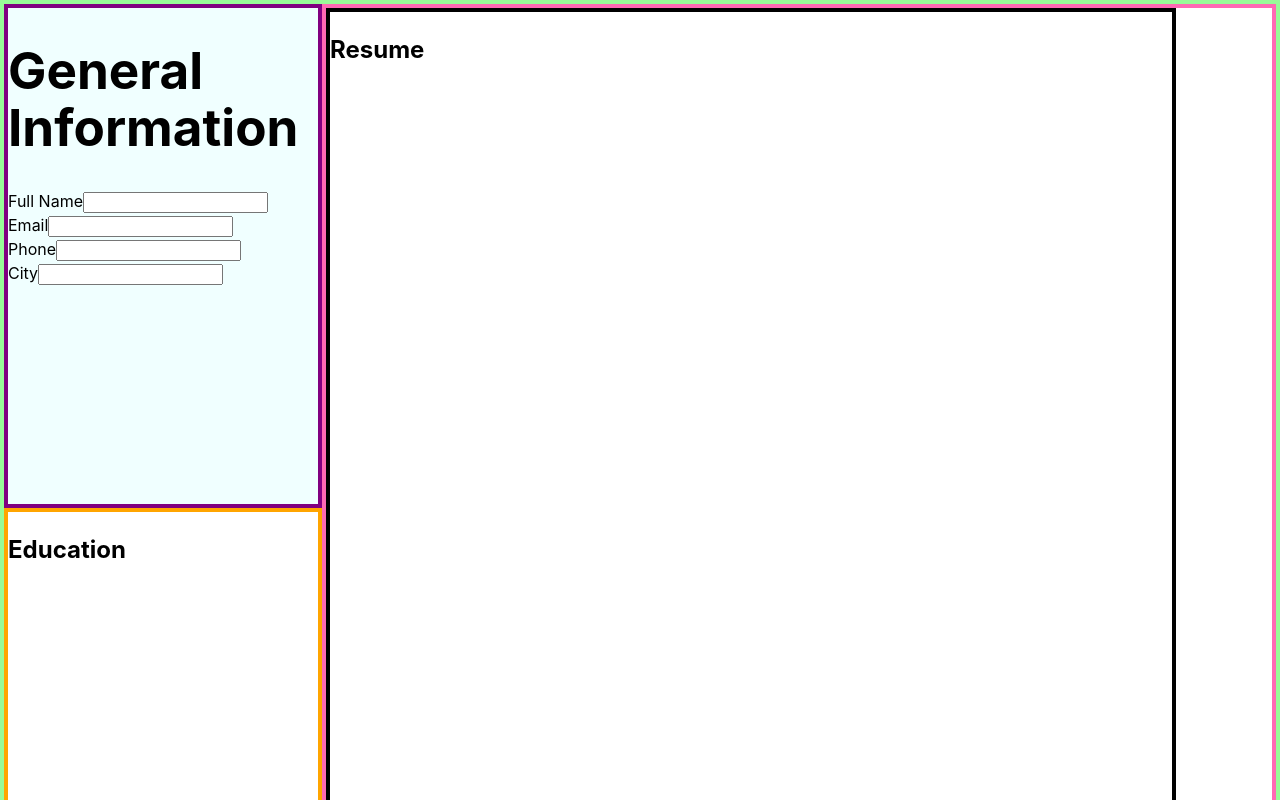
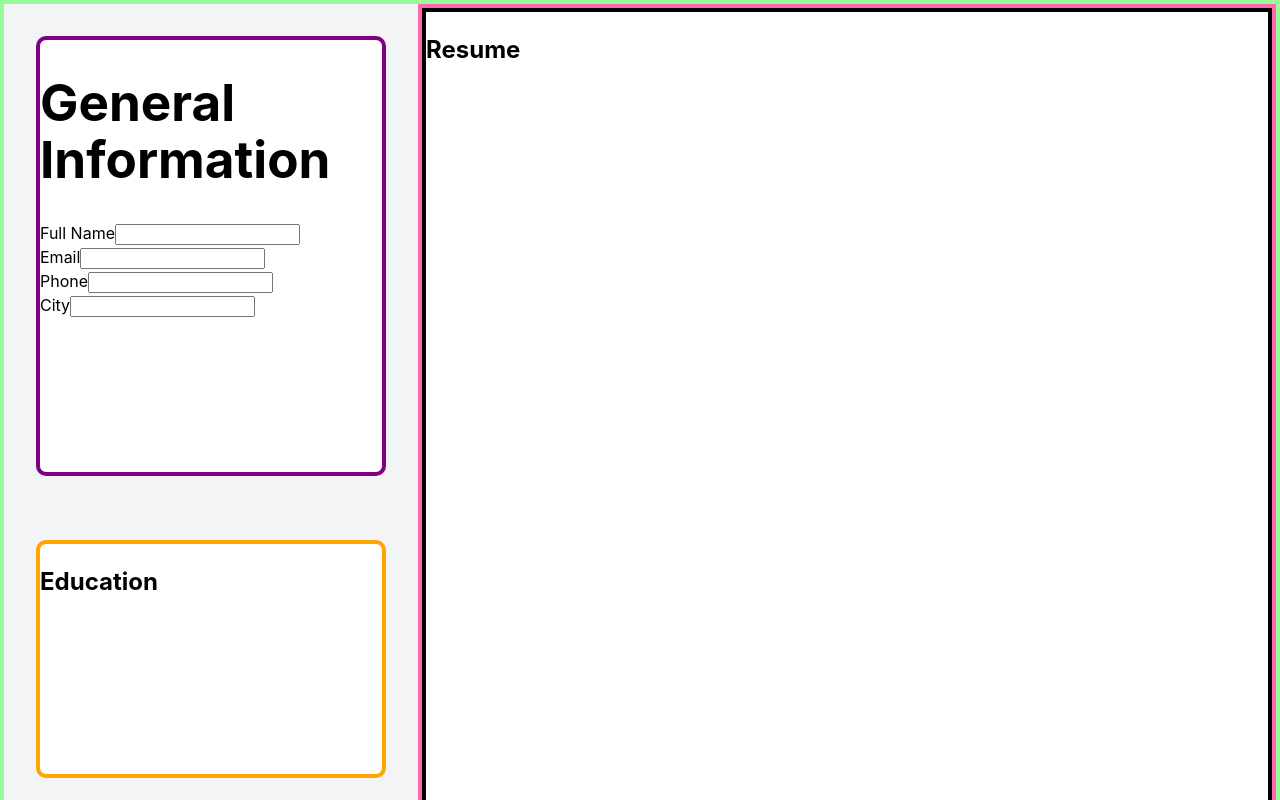
Before and after one commit to Kbouti/CV-Project, a React (Vite) app: page / in a window 1280 px wide. Shown: the top 800 px of the page. Built offline with nearby package versions, Linux system fonts and the light colour scheme.

Commit message:
Apply background colors

```diff
--- a/src/style.css
+++ b/src/style.css
@@ -11,15 +11,17 @@
 
 body {
   margin: 0px;
+  background-color: #F3F4F6;
 }
 
 #root {
   border: var(--borderSize) solid palegreen;
+  background-color: #F3F4F6;
   width: 100vw;
   height: auto;
   min-width: 40rem;
   display: grid;
-  grid-template-columns: 1fr 3fr;
+  grid-template-columns: 1fr 2fr;
 }
 
 h1 {
@@ -31,9 +33,17 @@ body {
   margin: 0px;
 }
 
+
+.subSection {
+  background-color: white;
+  border-radius: 10px;
+  margin: 2rem;
+  display: flex;
+  flex-direction: column;
+}
+
 .contactInfo {
   border: var(--borderSize) solid purple;
-  background-color: azure;
 }
 
 .education {
@@ -49,14 +59,16 @@ body {
   grid-column-start: 2;
   grid-row: 1;
   grid-row-end: 4;
-
   display:flex;
   flex-direction:column;
   justify-content: center;
+  align-items:center;
+
 }
 
 .resumePage {
   border: var(--borderSize) solid black;
+  background-color: white;
   width: 850px;
   height: 1100px;
 }
```
